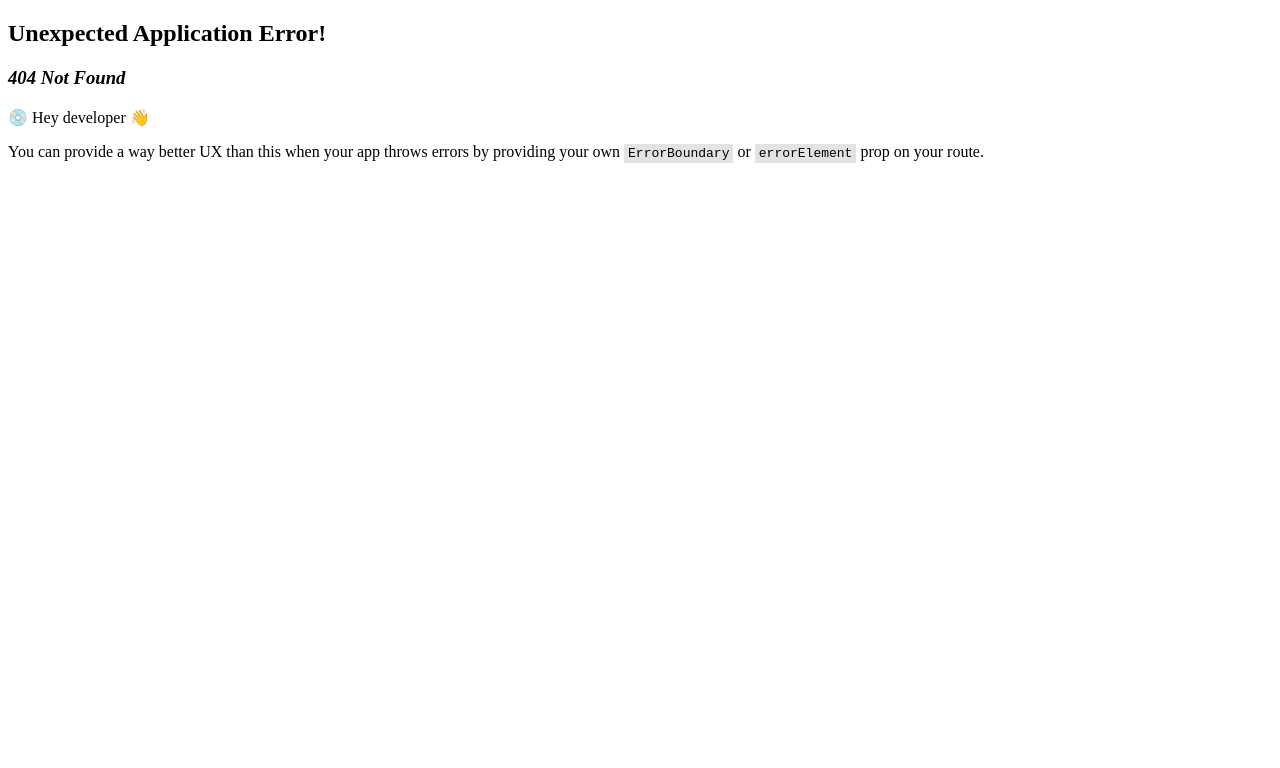
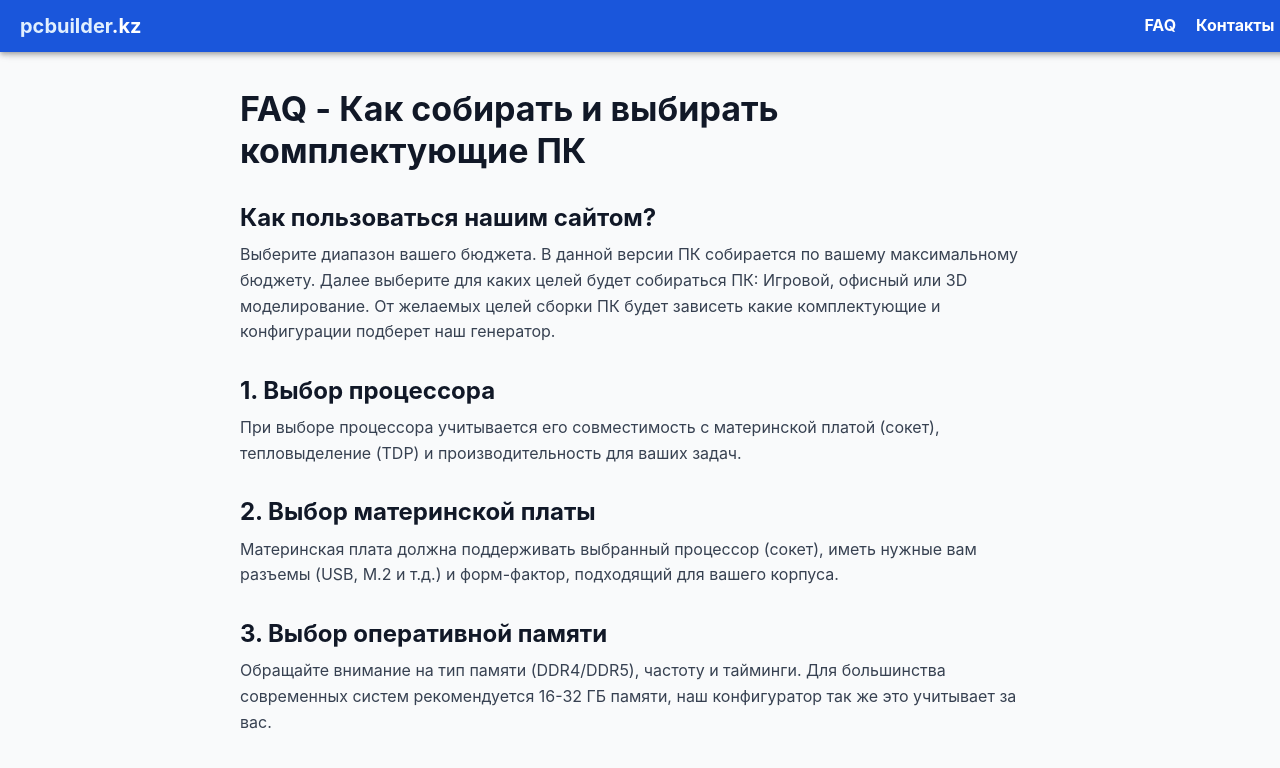
Before and after one commit to khafmann/pcbuilder, a React (Vite) app in the folder frontend/: page /faq in a window 1280 px wide. Before the commit this address had no page. Shown: the top 768 px of the page. Built offline with nearby package versions, Linux system fonts and the light colour scheme.

Commit message:
Добавил FAQ и поменял radiobutton

```diff
--- a/frontend/src/components/FilterComponent.tsx
+++ b/frontend/src/components/FilterComponent.tsx
@@ -9,7 +9,9 @@ import {
     FormControlLabel,
     Autocomplete,
     TextField,
-    Grid
+    Grid,
+    RadioGroup,
+    Radio
 } from "@mui/material";
 import { monitorResolution } from '../data/monitorResolution.ts'
 
@@ -94,10 +96,24 @@ export default function FilterComponent({ onFilter }: { onFilter: (budget: numbe
                 />
 
                 <Typography variant="h6">Для каких задач:</Typography>
-                <FormControl>
-                    <FormControlLabel control={<Checkbox defaultChecked />} label="Игровые" />
-                    <FormControlLabel control={<Checkbox />} label="Офисные" />
-                    <FormControlLabel control={<Checkbox />} label="3D моделирование" />
+                <FormControl component="fieldset">
+                    <RadioGroup defaultValue="gaming" name="pc-type">
+                        <FormControlLabel
+                            value="gaming"
+                            control={<Radio />}
+                            label="Игровые"
+                        />
+                        <FormControlLabel
+                            value="office"
+                            control={<Radio />}
+                            label="Офисные"
+                        />
+                        <FormControlLabel
+                            value="workstation"
+                            control={<Radio />}
+                            label="3D моделирование"
+                        />
+                    </RadioGroup>
                 </FormControl>
 
                 <FormControl fullWidth sx={{ mt: 2 }}>
--- a/frontend/src/components/Header.tsx
+++ b/frontend/src/components/Header.tsx
@@ -1,7 +1,8 @@
 import { Box, Typography, useTheme } from "@mui/material";
+import { Link } from "react-router-dom";
 
 export default function Header() {
-    const theme = useTheme(); // Получаем доступ к теме
+    const theme = useTheme();
 
     return (
         <Box
@@ -34,11 +35,14 @@ export default function Header() {
 
             <Box sx={{ display: "flex", gap: "20px" }}>
                 <Typography
+                    component={Link}
+                    to="/faq"
                     variant="body1"
                     sx={{
                         color: theme.palette.common.white,
                         fontWeight: "bold",
                         cursor: "pointer",
+                        textDecoration: "none",
                         '&:hover': {
                             color: theme.palette.secondary.light
                         }
--- a/frontend/src/main.tsx
+++ b/frontend/src/main.tsx
@@ -3,6 +3,7 @@ import { createRoot } from "react-dom/client";
 import { createBrowserRouter, RouterProvider } from "react-router-dom";
 import App from "./App.tsx";
 import BuildPage from "./components/BuildComponent";
+import FaqPage from "./pages/FaqPage"; // Импортируем новый компонент
 
 const router = createBrowserRouter([
     {
@@ -12,6 +13,10 @@ const router = createBrowserRouter([
             {
                 path: "/",
                 element: <BuildPage />
+            },
+            {
+                path: "/faq",
+                element: <FaqPage />
             }
         ]
     }
--- /dev/null
+++ b/frontend/src/pages/FaqPage.tsx
@@ -0,0 +1,61 @@
+import { Typography, Box, useTheme } from "@mui/material";
+
+export default function FaqPage() {
+    const theme = useTheme();
+
+    return (
+        <Box sx={{
+            padding: "80px 20px 20px",
+            maxWidth: "800px",
+            margin: "0 auto",
+            color: theme.palette.text.primary
+        }}>
+            <Typography variant="h4" gutterBottom sx={{ fontWeight: "bold", marginBottom: "30px" }}>
+                FAQ - Как собирать и выбирать комплектующие ПК
+            </Typography>
+
+            <Box sx={{ display: "flex", flexDirection: "column", gap: "30px" }}>
+                <section>
+                    <Typography variant="h5" gutterBottom sx={{ fontWeight: "bold" }}>
+                        Как пользоваться нашим сайтом?
+                    </Typography>
+                    <Typography variant="body1">
+                        Выберите диапазон вашего бюджета. В данной версии ПК собирается по вашему максимальному бюджету.
+                        Далее выберите для каких целей будет собираться ПК: Игровой, офисный или 3D моделирование.
+                        От желаемых целей сборки ПК будет зависеть какие комплектующие и конфигурации подберет наш генератор.
+                    </Typography>
+                </section>
+
+                <section>
+                    <Typography variant="h5" gutterBottom sx={{ fontWeight: "bold" }}>
+                        1. Выбор процессора
+                    </Typography>
+                    <Typography variant="body1">
+                        При выборе процессора учитывается его совместимость с материнской платой (сокет),
+                        тепловыделение (TDP) и производительность для ваших задач.
+                    </Typography>
+                </section>
+
+                <section>
+                    <Typography variant="h5" gutterBottom sx={{ fontWeight: "bold" }}>
+                        2. Выбор материнской платы
+                    </Typography>
+                    <Typography variant="body1">
+                        Материнская плата должна поддерживать выбранный процессор (сокет), иметь нужные
+                        вам разъемы (USB, M.2 и т.д.) и форм-фактор, подходящий для вашего корпуса.
+                    </Typography>
+                </section>
+
+                <section>
+                    <Typography variant="h5" gutterBottom sx={{ fontWeight: "bold" }}>
+                        3. Выбор оперативной памяти
+                    </Typography>
+                    <Typography variant="body1">
+                        Обращайте внимание на тип памяти (DDR4/DDR5), частоту и тайминги. Для большинства
+                        современных систем рекомендуется 16-32 ГБ памяти, наш конфигуратор так же это учитывает за вас.
+                    </Typography>
+                </section>
+            </Box>
+        </Box>
+    );
+}
```
